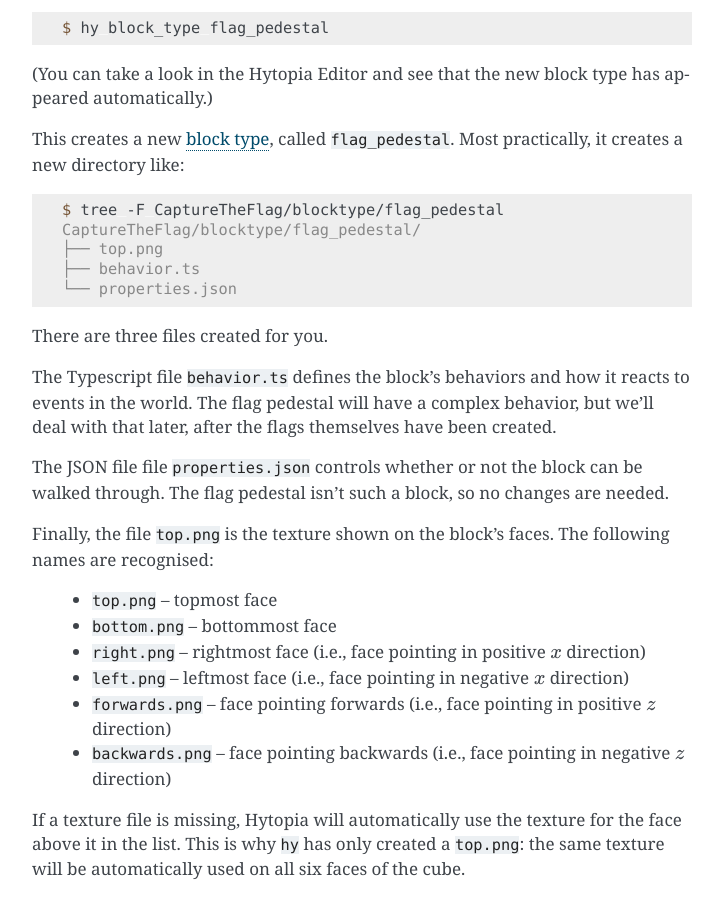
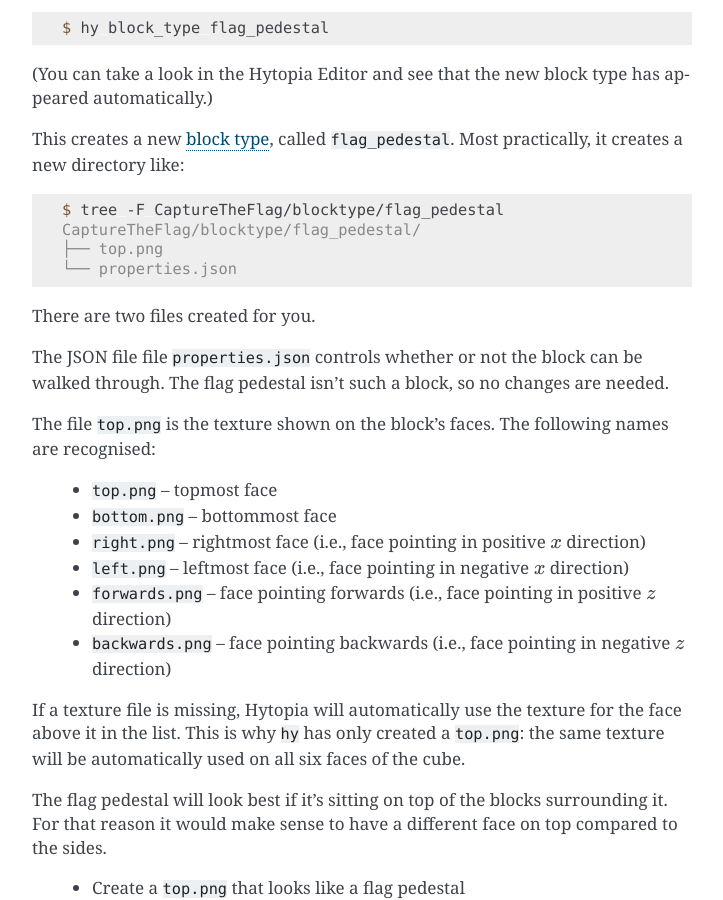
Before and after one commit to leetvr/hy, a Sphinx documentation site: the page built from docs/source/tutorial/blocks.rst, in a window 1280 px wide and 900 px high, scrolled down 2457 px. Shown: the whole window, without its empty margins (388-1111 px from the left). Built offline with Sphinx 7.4.7, drawn with Linux system fonts in a browser that asks for light colours; pages that are not in the unit, such as notebooks, are missing from menus.

Commit message:
Docs: block: remove behaviours

```diff
--- a/docs/source/tutorial/blocks.rst
+++ b/docs/source/tutorial/blocks.rst
@@ -126,20 +126,15 @@
     $ tree -F CaptureTheFlag/blocktype/flag_pedestal
     CaptureTheFlag/blocktype/flag_pedestal/
     ├── top.png
-    ├── behavior.ts
     └── properties.json
 
-There are three files created for you.
-
-The Typescript file ``behavior.ts`` defines the block’s behaviors and how it
-reacts to events in the world. The flag pedestal will have a complex behavior,
-but we’ll deal with that later, after the flags themselves have been created.
+There are two files created for you.
 
 The JSON file file ``properties.json`` controls whether or not the block can be
 walked through. The flag pedestal isn’t such a block, so no changes are needed.
 
-Finally, the file ``top.png`` is the texture shown on the block's faces. The
-following names are recognised:
+The file ``top.png`` is the texture shown on the block's faces. The following
+names are recognised:
 
  * ``top.png`` -- topmost face
  * ``bottom.png`` -- bottommost face
--- a/docs/source/tutorial/getting-started.rst
+++ b/docs/source/tutorial/getting-started.rst
@@ -123,7 +123,6 @@
     ├── blocktypes/
     │   └── asphalt/
     │      ├── top.png
-    │      ├── behavior.ts
     │      └── properties.json
     │   └── dirt/
      # ...........
```
